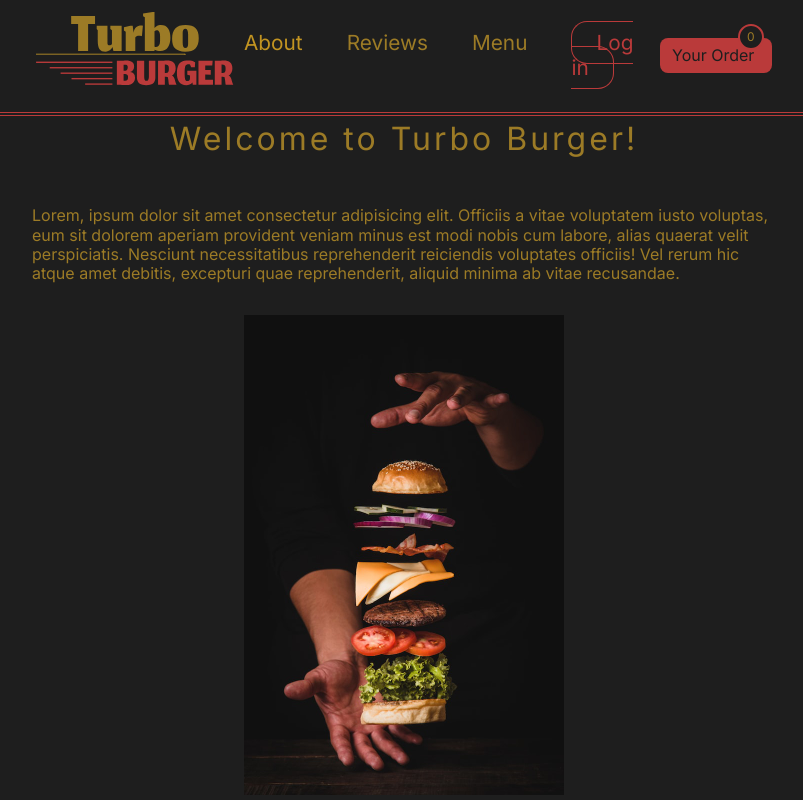
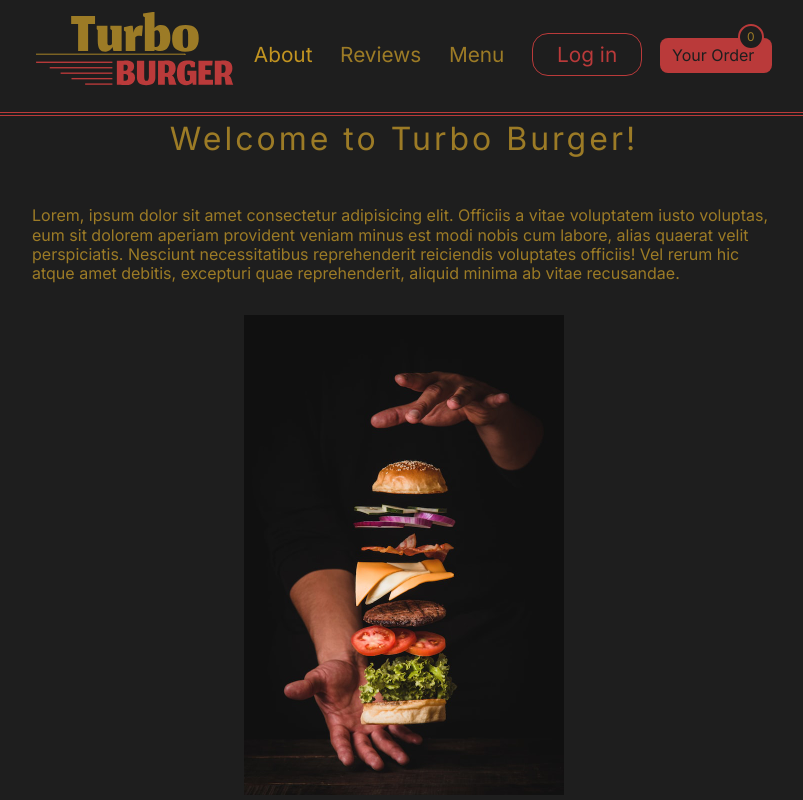
Before and after one commit to SpectreAscended/turbo-burger, a React (Vite) app: page / in a window 1280 px wide. Shown: the top 800 px of the page, without its empty margins (236-1039 px from the left). Built offline with nearby package versions, Linux system fonts and the light colour scheme; no server answers; a web font is replaced by a local one.

Commit message:
Adjusted navbar sizing for large screens

```diff
--- a/src/components/mainNav/MainNav.scss
+++ b/src/components/mainNav/MainNav.scss
@@ -35,16 +35,27 @@
   @media only screen and (min-width: $bp-tablet-large) {
     &__list {
       display: flex;
-      justify-content: space-between;
+      justify-content: space-around;
       font-size: 1.2rem;
       gap: 2.5rem;
     }
   }
 
   @media only screen and (min-width: $bp-desktop-small) {
+    width: 100%;
     &__list {
       font-size: 1.3rem;
-      gap: 2.75rem;
+      gap: 0.5rem;
     }
   }
+
+  @media only screen and (min-width: $bp-desktop-medium) {
+    margin: 2rem;
+    font-size: 1.6rem;
+  }
+
+  @media only screen and (min-width: $bp-desktop-large) {
+    width: 50%;
+    gap: 3rem;
+  }
 }
```
